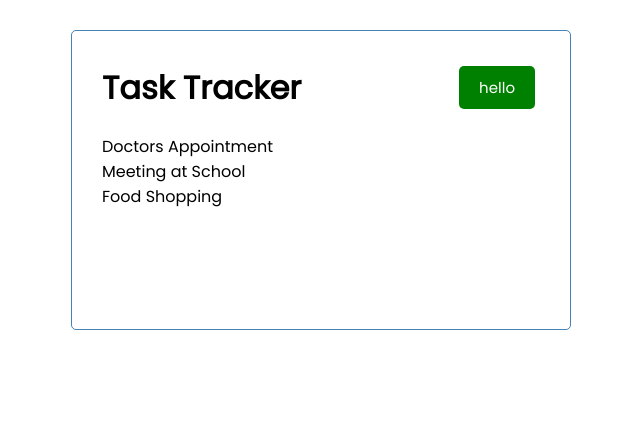
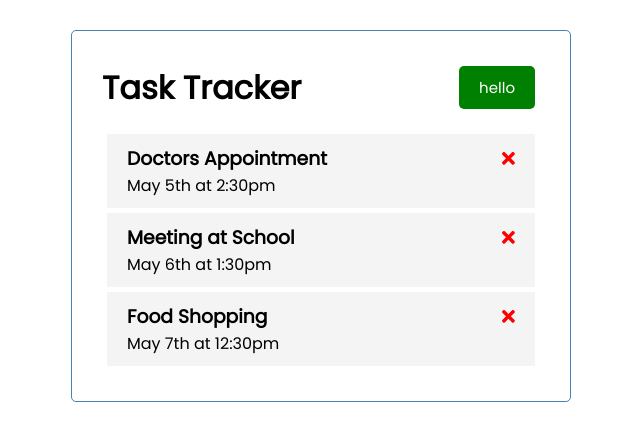
Before and after one commit to Adithyavj/Task-tracker-Angular, an Angular app: page / in a window 1280 px wide. Shown: the top 440 px of the page, without its empty margins (319-959 px from the left). Built offline with nearby package versions, Linux system fonts and the light colour scheme.

Commit message:
Added AngularFontAwesome Module, used module in task.ts

```diff
--- a/package.json
+++ b/package.json
@@ -18,6 +18,11 @@
     "@angular/platform-browser": "~12.1.1",
     "@angular/platform-browser-dynamic": "~12.1.1",
     "@angular/router": "~12.1.1",
+    "@fortawesome/angular-fontawesome": "^0.9.0",
+    "@fortawesome/fontawesome-svg-core": "^1.2.35",
+    "@fortawesome/free-brands-svg-icons": "^5.15.3",
+    "@fortawesome/free-regular-svg-icons": "^5.15.3",
+    "@fortawesome/free-solid-svg-icons": "^5.15.3",
     "rxjs": "~6.6.0",
     "tslib": "^2.2.0",
     "zone.js": "~0.11.4"
--- a/src/app/app.module.ts
+++ b/src/app/app.module.ts
@@ -5,16 +5,20 @@ import { AppComponent } from './app.component';
 import { HeaderComponent } from './components/header/header.component';
 import { ButtonComponent } from './components/button/button.component';
 import { TasksComponent } from './components/tasks/tasks.component';
+import { TaskItemComponent } from './components/task-item/task-item.component';
+import { FontAwesomeModule } from '@fortawesome/angular-fontawesome';
 
 @NgModule({
   declarations: [
-    AppComponent,
+    AppComponent, // these are components
     HeaderComponent,
     ButtonComponent,
-    TasksComponent
+    TasksComponent,
+    TaskItemComponent
   ],
   imports: [
-    BrowserModule
+    BrowserModule,
+    FontAwesomeModule // This is a module
   ],
   providers: [],
   bootstrap: [AppComponent]
--- /dev/null
+++ b/src/app/components/task-item/task-item.component.css
@@ -0,0 +1,16 @@
+.task {
+    background: #f4f4f4;
+    margin: 5px;
+    padding: 10px 20px;
+    cursor: pointer;
+  }
+
+  .task.reminder {
+    border-left: 5px solid green;
+  }
+
+  .task h3 {
+    display: flex;
+    align-items: center;
+    justify-content: space-between;
+  }
--- /dev/null
+++ b/src/app/components/task-item/task-item.component.html
@@ -0,0 +1,6 @@
+<div class="task">
+    <h3>{{task.text}}
+        <fa-icon [icon]="faTimes" [ngStyle]="{'color':'red'}"></fa-icon>
+    </h3>
+    <p>{{task.day}}</p>
+</div>
--- /dev/null
+++ b/src/app/components/task-item/task-item.component.ts
@@ -0,0 +1,19 @@
+import { Component, OnInit, Input } from '@angular/core';
+import { Task } from 'src/app/Task';
+import { faTimes } from '@fortawesome/free-solid-svg-icons';
+
+@Component({
+  selector: 'app-task-item',
+  templateUrl: './task-item.component.html',
+  styleUrls: ['./task-item.component.css']
+})
+export class TaskItemComponent implements OnInit {
+  @Input() task: Task = { } as Task;
+  faTimes = faTimes;
+  constructor() {
+   }
+
+  ngOnInit(): void {
+  }
+
+}
--- a/src/app/components/tasks/tasks.component.html
+++ b/src/app/components/tasks/tasks.component.html
@@ -1 +1,3 @@
-<p *ngFor="let task of tasks">{{task.text}}</p>
+<!-- loop through the task - array of tasks and display its text value -->
+<app-task-item *ngFor="let task of tasks"
+[task]="task"></app-task-item>
```
Also changed, not shown: 2 other files (tests, documents, lock files or other folders).
